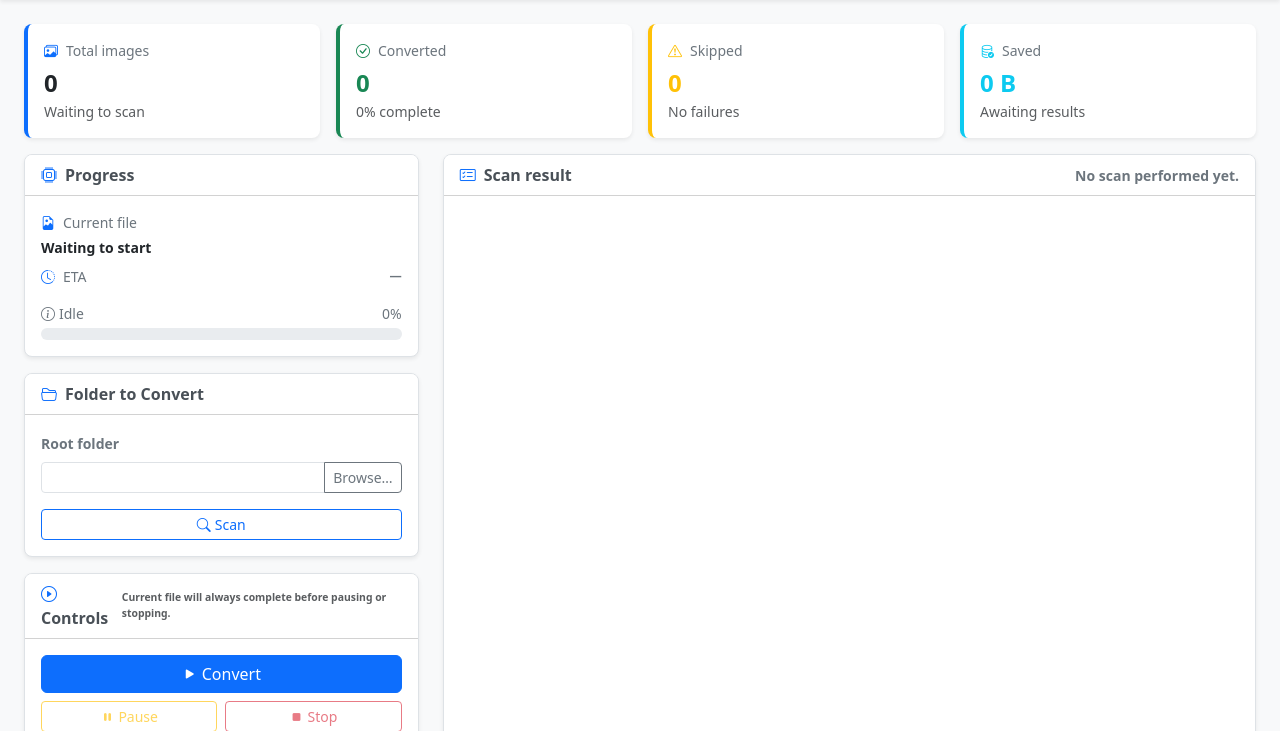
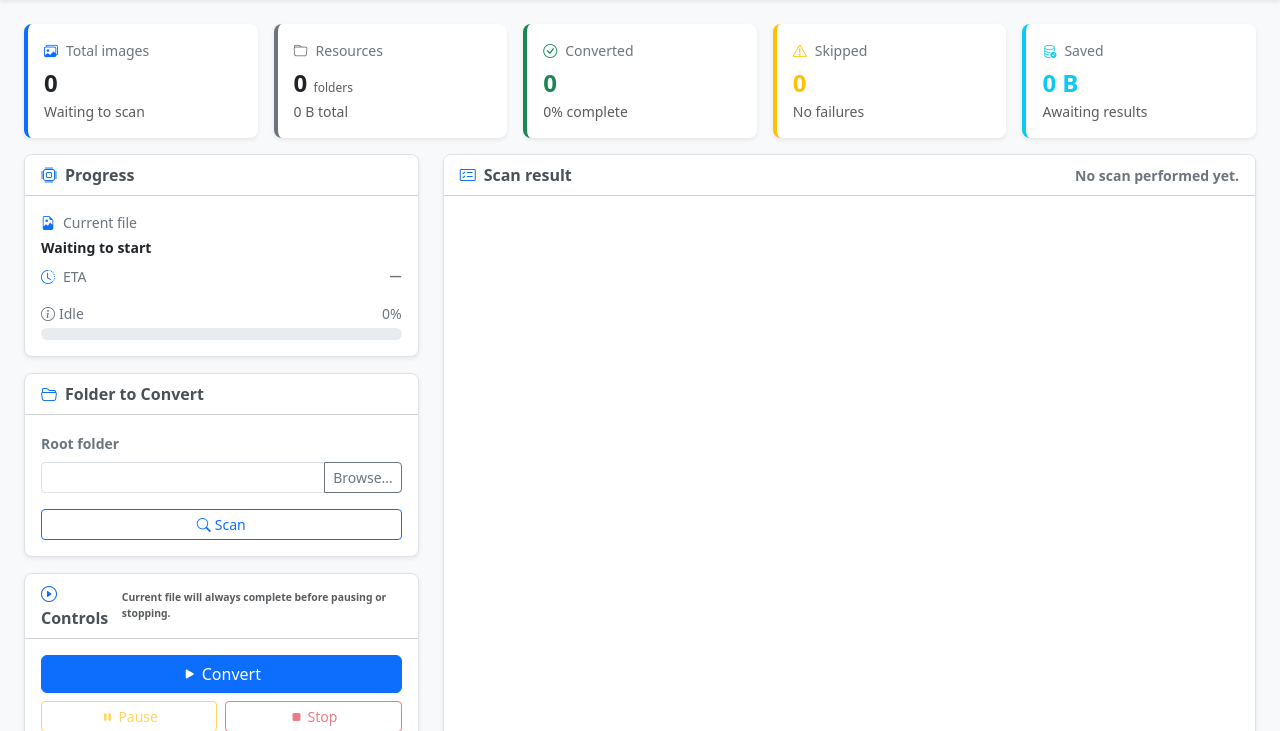
Before and after one commit to scott-dowell/ImageTools, a Flask app: page / in a window 1280 px wide. Shown: the part 69-800 px from the top of the page. Run offline with Flask 3, Linux system fonts and the light colour scheme.

Commit message:
Add Resources summary card (folders and total size) to the dashboard. Closes #45

```diff
--- a/templates/index.html
+++ b/templates/index.html
@@ -67,7 +67,7 @@
   <div class="container-fluid flex-grow-1 d-flex flex-column" style="min-height: 0; padding: 1.5rem; overflow: hidden;">
 
     <div class="row g-3 mb-3 flex-shrink-0">
-      <div class="col-md-3">
+      <div class="col">
         <div class="card shadow-sm h-100 border-0 border-start border-4 border-primary">
           <div class="card-body">
             <div class="small text-secondary d-flex align-items-center">
@@ -78,7 +78,18 @@
           </div>
         </div>
       </div>
-      <div class="col-md-3">
+      <div class="col">
+        <div class="card shadow-sm h-100 border-0 border-start border-4 border-secondary">
+          <div class="card-body">
+            <div class="small text-secondary d-flex align-items-center">
+              <i class="bi bi-folder me-2 text-secondary"></i>Resources
+            </div>
+            <div id="summaryFolders" class="fs-4 fw-semibold mt-1">0 <span class="text-muted" style="font-size: 0.75rem; font-weight: normal;">folders</span></div>
+            <div id="summarySize" class="small text-muted">0 B total</div>
+          </div>
+        </div>
+      </div>
+      <div class="col">
         <div class="card shadow-sm h-100 border-0 border-start border-4 border-success">
           <div class="card-body">
             <div class="small text-secondary d-flex align-items-center">
@@ -89,7 +100,7 @@
           </div>
         </div>
       </div>
-      <div class="col-md-3">
+      <div class="col">
         <div class="card shadow-sm h-100 border-0 border-start border-4 border-warning">
           <div class="card-body">
             <div class="small text-secondary d-flex align-items-center">
@@ -100,7 +111,7 @@
           </div>
         </div>
       </div>
-      <div class="col-md-3">
+      <div class="col">
         <div class="card shadow-sm h-100 border-0 border-start border-4 border-info">
           <div class="card-body">
             <div class="small text-secondary d-flex align-items-center">
@@ -304,6 +315,8 @@
     const summarySkippedSub = document.getElementById('summarySkippedSub');
     const summarySaved = document.getElementById('summarySaved');
     const summarySavedSub = document.getElementById('summarySavedSub');
+    const summaryFolders = document.getElementById('summaryFolders');
+    const summarySize = document.getElementById('summarySize');
     const summaryCurrentFile = document.getElementById('summaryCurrentFile');
     const summaryEta = document.getElementById('summaryEta');
     let progressTimer = null;
@@ -326,8 +339,16 @@
       const percentComplete = total > 0 ? Math.round((processed / total) * 100) : 0;
       const convertedPercent = total > 0 ? Math.round((converted / total) * 100) : 0;
 
+      const folders = data.folders || [];
+      const folderCount = folders.length;
+      const totalSize = folders.reduce((acc, f) => acc + (f.size_before_bytes || 0), 0);
+
       summaryTotal.textContent = total;
       summaryTotalSub.textContent = data.root ? `Root: ${data.root}` : 'Waiting to scan';
+
+      summaryFolders.innerHTML = `${folderCount} <span class="text-muted" style="font-size: 0.75rem; font-weight: normal;">folders</span>`;
+      summarySize.textContent = `${formatBytes(totalSize)} total`;
+
       summaryConverted.textContent = converted;
       summaryConvertedSub.textContent = `${convertedPercent}% complete`;
       summarySkipped.textContent = skipped;
@@ -543,11 +564,11 @@
       const data = await callApi('/api/scan', { root });
       summary.textContent = data.error ? data.error : `${data.count} image(s) found under ${data.root}`;
       if (data.error) {
-        updateSessionSummary({ total: 0, processed: 0, converted_count: 0, skipped_count: 0, saved_bytes: 0, state: 'idle', root });
+        updateSessionSummary({ total: 0, folders: [], processed: 0, converted_count: 0, skipped_count: 0, saved_bytes: 0, state: 'idle', root });
         folderSummary.innerHTML = '';
         resultsMeta.textContent = '';
       } else if (data.folders && data.folders.length) {
-        updateSessionSummary({ total: data.count || 0, processed: 0, converted_count: 0, skipped_count: 0, saved_bytes: 0, state: 'idle', root: data.root });
+        updateSessionSummary({ total: data.count || 0, folders: data.folders, processed: 0, converted_count: 0, skipped_count: 0, saved_bytes: 0, state: 'idle', root: data.root });
         renderFolderResults(data.folders);
         resultsMeta.innerHTML = '';
       } else {
```
Also changed, not shown: CHANGELOG.md.
